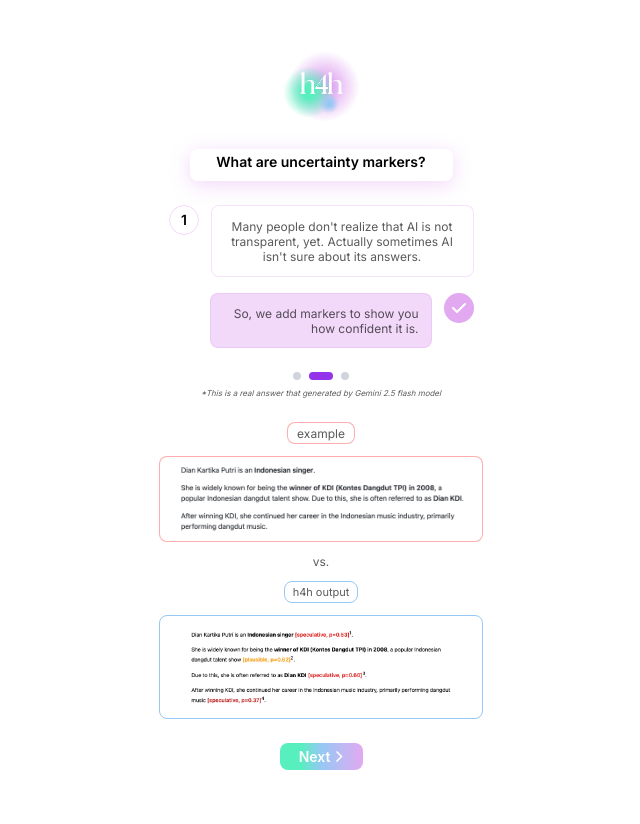
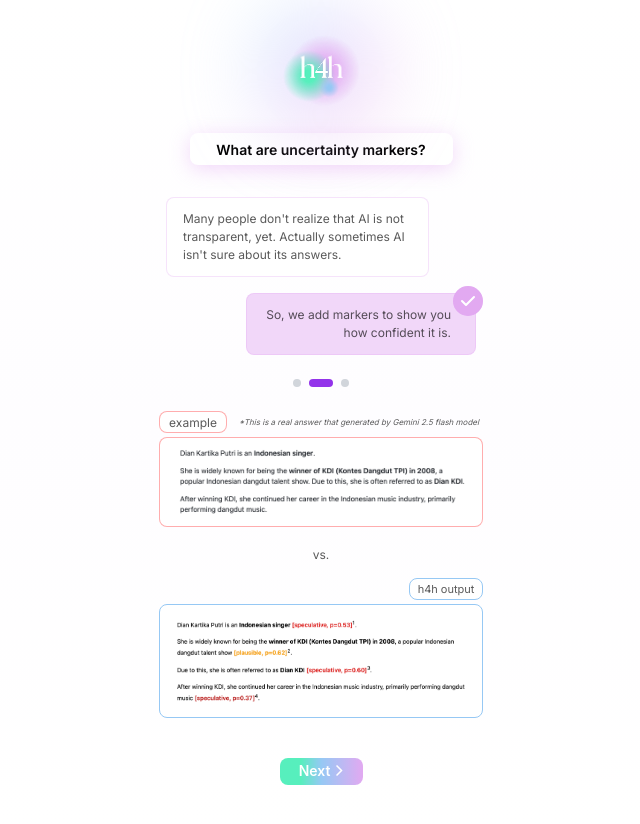
Before and after one commit to diankartika/h4h, a React app in the folder frontend/: page /onboarding/2 in a window 1280 px wide. Shown: the top 824 px of the page, without its empty margins (319-959 px from the left). Built offline with nearby package versions, Linux system fonts and the light colour scheme; no server answers; the HTML template or start-up script is replaced by a standard one.

Commit message:
onboarding detail 95/100 i think

```diff
--- a/frontend/src/pages/OnboardingDetail.jsx
+++ b/frontend/src/pages/OnboardingDetail.jsx
@@ -10,20 +10,25 @@ const OnboardingDetail = () => {
   const navigate = useNavigate();
 
   return (
-    <div className="min-h-screen flex flex-col items-center justify-between px-8 py-12 bg-white">
-      {/* Main content - centered */}
-      <div className="flex-1 flex flex-col items-center justify-center text-center w-full max-w-md">
-        {/* Logo */}
+    <div className="min-h-screen flex flex-col items-center justify-between px-6 py-8 bg-gradient-to-b from-white via-purple-50/20 to-white">
+      {/* Main content - scrollable */}
+      <div className="flex-1 flex flex-col items-center justify-end w-full max-w-md pb-6">
+        {/* Logo with gradient blur */}
         <motion.div
           initial={{ opacity: 0, scale: 0.8 }}
           animate={{ opacity: 1, scale: 1 }}
           transition={{ duration: 0.5 }}
-          className="mb-6"
+          className="relative mb-6"
         >
+          {/* Gradient blur background */}
+          <div className="absolute inset-0 w-[120px] h-[120px] -translate-x-1/2 -translate-y-1/2 left-1/2 top-1/2">
+            <div className="absolute inset-0 bg-gradient-to-br from-cyan-300 via-purple-300 to-pink-300 rounded-full blur-2xl opacity-50" />
+          </div>
+
           <img
             src={logoShort}
             alt="h4h logo"
-            className="w-[77px] h-[77px] object-contain"
+            className="relative w-[77px] h-[77px] object-contain z-10"
             style={{ aspectRatio: '1/1' }}
           />
         </motion.div>
@@ -33,7 +38,7 @@ const OnboardingDetail = () => {
           initial={{ opacity: 0, y: 20 }}
           animate={{ opacity: 1, y: 0 }}
           transition={{ delay: 0.2, duration: 0.5 }}
-          className="flex items-center justify-center mb-6"
+          className="flex items-center justify-center mb-8"
           style={{
             width: '263px',
             height: '32px',
@@ -45,8 +50,6 @@ const OnboardingDetail = () => {
           <h2
             className="font-semibold"
             style={{
-              width: '220px',
-              height: '25px',
               color: '#000',
               textAlign: 'center',
               fontFamily: 'Inter',
@@ -60,27 +63,19 @@ const OnboardingDetail = () => {
         </motion.div>
 
         {/* Conversation flow */}
-        <div className="flex flex-col items-center gap-4 mb-6">
-          {/* Question with number 1 */}
+        <div className="flex flex-col w-full max-w-[310px] gap-4 mb-6 relative">
+          {/* Question box - without number */}
           <motion.div
             initial={{ opacity: 0, x: -20 }}
             animate={{ opacity: 1, x: 0 }}
             transition={{ delay: 0.3, duration: 0.5 }}
-            className="flex items-start gap-3"
+            className="flex justify-start"
           >
-            {/* Number 1 circle */}
-            <svg xmlns="http://www.w3.org/2000/svg" width="30" height="30" viewBox="0 0 30 30" fill="none">
-              <circle cx="15" cy="15" r="15" fill="white"/>
-              <circle cx="15" cy="15" r="14.5" stroke="#E2A9F1" strokeOpacity="0.45"/>
-              <text x="15" y="20" textAnchor="middle" fill="#000" fontSize="14" fontWeight="600" fontFamily="Inter">1</text>
-            </svg>
-
-            {/* Question box */}
             <div
-              className="flex items-center justify-center px-3"
+              className="flex items-center px-4 py-3"
               style={{
                 width: '263px',
-                height: '72px',
+                minHeight: '72px',
                 borderRadius: '8px',
                 border: '1px solid rgba(226, 169, 241, 0.32)',
                 background: '#FFF'
@@ -88,12 +83,11 @@ const OnboardingDetail = () => {
             >
               <p
                 style={{
-                  width: '242px',
                   color: 'rgba(0, 0, 0, 0.65)',
                   fontFamily: 'Inter',
                   fontSize: '12px',
                   fontWeight: 300,
-                  lineHeight: 'normal'
+                  lineHeight: '1.5'
                 }}
               >
                 Many people don't realize that AI is not transparent, yet. Actually sometimes AI isn't sure about its answers.
@@ -101,19 +95,19 @@ const OnboardingDetail = () => {
             </div>
           </motion.div>
 
-          {/* Answer with checkmark */}
+          {/* Answer with checkmark overlapping */}
           <motion.div
             initial={{ opacity: 0, x: 20 }}
             animate={{ opacity: 1, x: 0 }}
             transition={{ delay: 0.4, duration: 0.5 }}
-            className="flex items-start gap-3 self-end"
+            className="flex justify-end relative"
           >
             {/* Answer box */}
             <div
-              className="flex items-center justify-center px-3"
+              className="flex items-center px-4 py-3 relative"
               style={{
-                width: '222px',
-                height: '55px',
+                width: '230px',
+                minHeight: '55px',
                 borderRadius: '8px',
                 border: '1px solid rgba(226, 169, 241, 0.32)',
                 background: 'rgba(226, 169, 241, 0.45)'
@@ -121,25 +115,36 @@ const OnboardingDetail = () => {
             >
               <p
                 style={{
-                  width: '201px',
+                  width: '100%',
                   color: 'rgba(0, 0, 0, 0.65)',
                   textAlign: 'right',
                   fontFamily: 'Inter',
                   fontSize: '12px',
                   fontWeight: 300,
-                  lineHeight: 'normal'
+                  lineHeight: '1.5',
+                  paddingRight: '8px'
                 }}
               >
                 So, we add markers to show you how confident it is.
               </p>
-            </div>
 
-            {/* Checkmark circle */}
+              {/* Checkmark overlapping the box - better positioned */}
+              <div
+                className="absolute"
+                style={{
+                  width: '30px',
+                  height: '30px',
+                  top: '-8px',
+                  right: '-8px'
+                }}
+              >
                 <svg xmlns="http://www.w3.org/2000/svg" width="30" height="30" viewBox="0 0 30 30" fill="none">
                   <circle cx="15" cy="15" r="15" fill="#E2A9F1"/>
                   <circle cx="15" cy="15" r="14.5" stroke="#E2A9F1" strokeOpacity="0.45"/>
                   <path d="M9 15l4 4 8-8" stroke="white" strokeWidth="2" strokeLinecap="round" strokeLinejoin="round" fill="none"/>
                 </svg>
+              </div>
+            </div>
           </motion.div>
         </div>
 
@@ -148,39 +153,22 @@ const OnboardingDetail = () => {
           initial={{ opacity: 0 }}
           animate={{ opacity: 1 }}
           transition={{ delay: 0.5, duration: 0.5 }}
-          className="mb-2"
+          className="mb-6"
         >
           <ProgressDots total={3} current={1} />
         </motion.div>
-
-        {/* Example disclaimer */}
-        <motion.p
-          initial={{ opacity: 0 }}
-          animate={{ opacity: 1 }}
-          transition={{ delay: 0.6, duration: 0.5 }}
-          className="mb-6"
-          style={{
-            width: '283px',
-            color: 'rgba(0, 0, 0, 0.65)',
-            textAlign: 'center',
-            fontFamily: 'Inter',
-            fontSize: '8px',
-            fontStyle: 'italic',
-            fontWeight: 400,
-            lineHeight: 'normal'
-          }}
-        >
-          *This is a real answer that generated by Gemini 2.5 flash model
-        </motion.p>
 
         {/* Example section */}
         <motion.div
           initial={{ opacity: 0, y: 20 }}
           animate={{ opacity: 1, y: 0 }}
           transition={{ delay: 0.7, duration: 0.5 }}
-          className="flex flex-col items-center gap-3 mb-6"
+          className="flex flex-col items-center gap-3 mb-4 w-full"
         >
-          {/* Example label */}
+          {/* Example with disclaimer - better spacing */}
+          <div className="relative w-[324px] mb-1">
+            {/* Example label and disclaimer in a flex container */}
+            <div className="flex items-center gap-2 mb-1">
               <div
                 className="flex items-center justify-center"
                 style={{
@@ -193,7 +181,6 @@ const OnboardingDetail = () => {
               >
                 <span
                   style={{
-                width: '58px',
                     color: 'rgba(0, 0, 0, 0.65)',
                     textAlign: 'center',
                     fontFamily: 'Inter',
@@ -206,12 +193,28 @@ const OnboardingDetail = () => {
                 </span>
               </div>
 
+              {/* Disclaimer beside example with proper spacing */}
+              <p
+                style={{
+                  color: 'rgba(0, 0, 0, 0.65)',
+                  fontFamily: 'Inter',
+                  fontSize: '8px',
+                  fontStyle: 'italic',
+                  fontWeight: 400,
+                  lineHeight: 'normal',
+                  marginLeft: '4px'
+                }}
+              >
+                *This is a real answer that generated by Gemini 2.5 flash model
+              </p>
+            </div>
+
             {/* Example image box */}
             <div
               className="flex items-center justify-center p-2"
               style={{
                 width: '324px',
-              height: '86px',
+                minHeight: '86px',
                 borderRadius: '8px',
                 border: '1px solid rgba(255, 0, 4, 0.32)',
                 background: '#FFF'
@@ -220,31 +223,34 @@ const OnboardingDetail = () => {
               <img
                 src={imageSource}
                 alt="example source"
+                className="max-w-full h-auto"
                 style={{
-                width: '304px',
-                height: '72px',
-                aspectRatio: '38/9',
+                  maxWidth: '304px',
                   objectFit: 'contain'
                 }}
               />
+            </div>
           </div>
 
           {/* VS text */}
           <p
             style={{
-              width: '58px',
               color: 'rgba(0, 0, 0, 0.65)',
               textAlign: 'center',
               fontFamily: 'Inter',
               fontSize: '12px',
               fontWeight: 300,
-              lineHeight: 'normal'
+              lineHeight: 'normal',
+              margin: '4px 0'
             }}
           >
             vs.
           </p>
 
-          {/* h4h output label */}
+          {/* h4h output - better positioned */}
+          <div className="relative w-[324px]">
+            {/* h4h output label aligned to the right */}
+            <div className="flex justify-end mb-1">
               <div
                 className="flex items-center justify-center"
                 style={{
@@ -257,7 +263,6 @@ const OnboardingDetail = () => {
               >
                 <span
                   style={{
-                width: '70px',
                     color: 'rgba(0, 0, 0, 0.65)',
                     textAlign: 'center',
                     fontFamily: 'Inter',
@@ -269,13 +274,14 @@ const OnboardingDetail = () => {
                   h4h output
                 </span>
               </div>
+            </div>
 
             {/* h4h output box */}
             <div
               className="flex items-center justify-center p-2"
               style={{
                 width: '324px',
-              height: '104px',
+                minHeight: '104px',
                 borderRadius: '8px',
                 border: '1px solid #96C8F4',
                 background: '#FFF'
@@ -284,12 +290,13 @@ const OnboardingDetail = () => {
               <img
                 src={h4hExampleOutput}
                 alt="h4h output example"
+                className="max-w-full h-auto"
                 style={{
-                width: '100%',
-                height: '100%',
+                  maxWidth: '300px',
                   objectFit: 'contain'
                 }}
               />
+            </div>
           </div>
         </motion.div>
       </div>
@@ -299,7 +306,7 @@ const OnboardingDetail = () => {
         initial={{ opacity: 0, y: 20 }}
         animate={{ opacity: 1, y: 0 }}
         transition={{ delay: 0.8, duration: 0.5 }}
-        className="w-full flex justify-center"
+        className="w-full flex justify-center pb-4"
       >
         <button
           onClick={() => navigate('/onboarding/3')}
```
Lines whose indentation alone changed are shown as unchanged.
